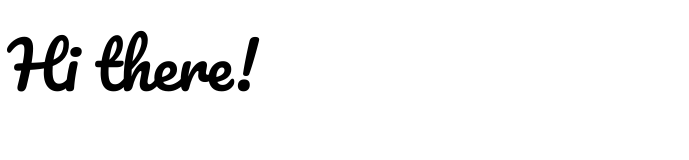
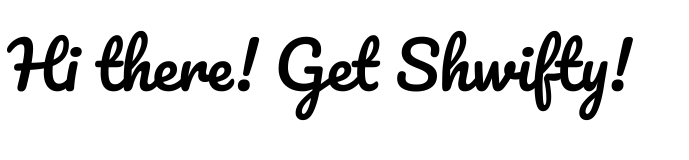
Before and after one commit to saramacau/simple-static-website, a website: page public/index.html in a window 1280 px wide. Shown: the whole page, without its empty margins (0-689 px from the left). Drawn offline with Linux system fonts and the light colour scheme.

Commit message:
Update index.html

```diff
--- a/public/index.html
+++ b/public/index.html
@@ -10,6 +10,6 @@
     <link href="https://fonts.googleapis.com/css?family=Pacifico" rel="stylesheet">
 </head>
 <body>
-    Hi there!
+    Hi there! Get Shwifty!
 </body>
 </html>
```
